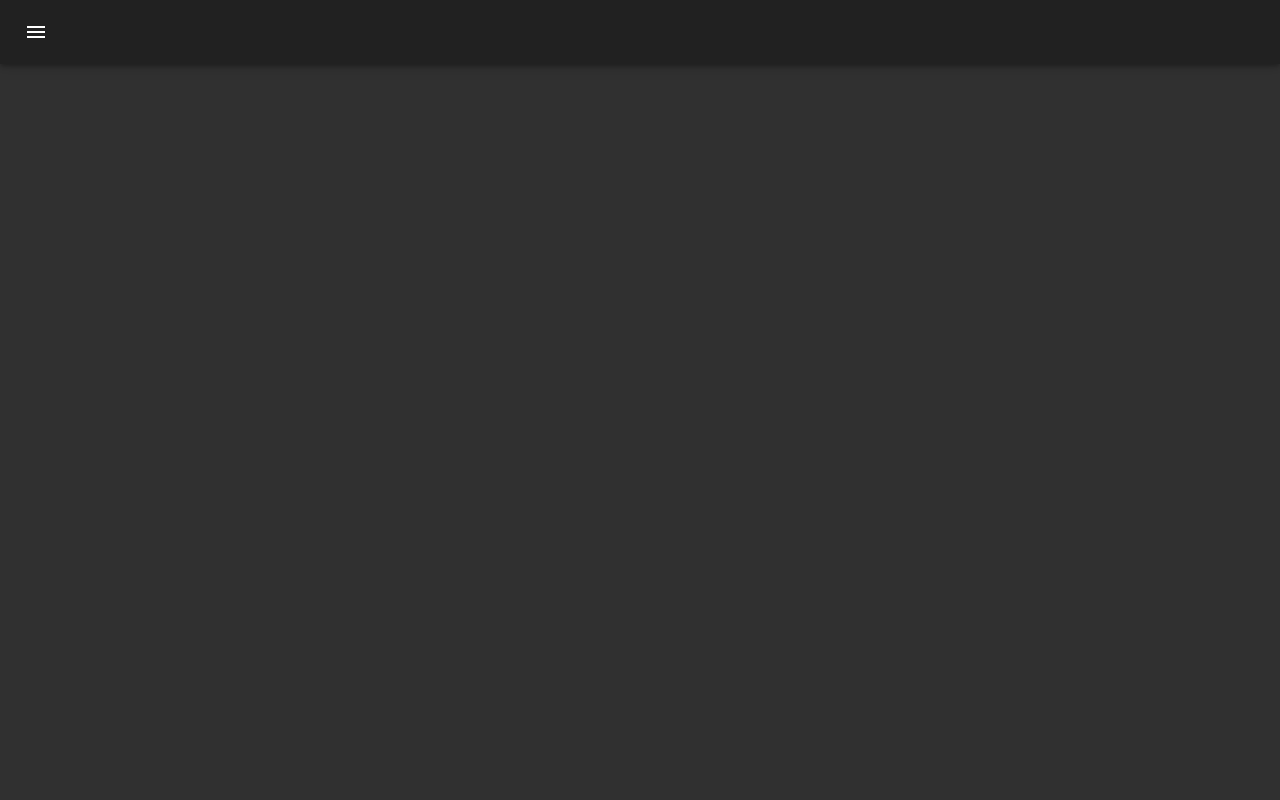
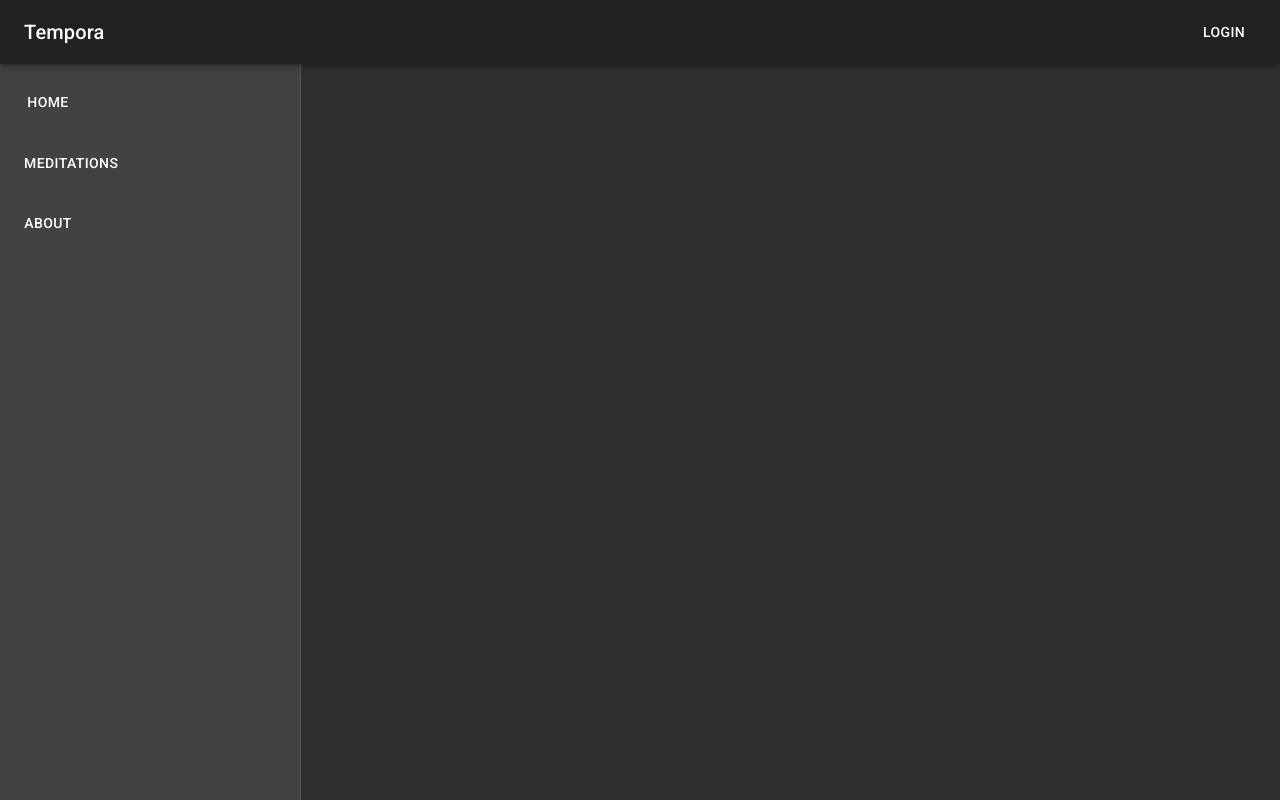
Before and after one commit to mapoulos/tempora, a React (Vite) app in the folder web/: page / in a window 1280 px wide. Built offline with nearby package versions, Linux system fonts and the light colour scheme; no server answers.

Commit message:
resolve #7. meditation selector done. fixed the breakpoints and handling of the drawer so that we are always open on desktop.

```diff
--- a/web/src/App.tsx
+++ b/web/src/App.tsx
@@ -1,28 +1,43 @@
-import { Box, Card, CardContent, CardHeader, IconButton, Drawer, Link, Button, Container} from "@material-ui/core";
+import {
+  IconButton,
+  Drawer,
+  Button,
+  Container,
+  Typography,
+  Hidden,
+  WithWidth,
+  isWidthUp,
+  CssBaseline,
+} from "@material-ui/core";
 
 import React, { useState } from "react";
 import "./App.css";
 import { MeditationTable } from "./features/meditation/MeditationTable";
 import { AppBar } from "@material-ui/core";
-import { BrowserRouter as Router, Switch, Route, Link as RouterLink } from "react-router-dom";
-import { createStyles, makeStyles, Theme } from '@material-ui/core/styles';
-import MenuIcon from '@material-ui/icons/Menu';
-import Toolbar from '@material-ui/core/Toolbar';
-import List from '@material-ui/core/List';
-import ListItem from '@material-ui/core/ListItem';
-import ListItemText from '@material-ui/core/ListItemText';
+import {
+  BrowserRouter as Router,
+  Switch,
+  Route,
+  Link as RouterLink,
+} from "react-router-dom";
+import { createStyles, makeStyles, Theme } from "@material-ui/core/styles";
+import MenuIcon from "@material-ui/icons/Menu";
+import Toolbar from "@material-ui/core/Toolbar";
+import List from "@material-ui/core/List";
+import ListItem from "@material-ui/core/ListItem";
+import ListItemText from "@material-ui/core/ListItemText";
 import About from "./features/about/About";
 import { MeditationTimer } from "./features/meditation/MeditationTimer";
-
-
+import withWidth from "@material-ui/core/withWidth";
 
 const useStyles = makeStyles((theme: Theme) =>
   createStyles({
     root: {
       flexGrow: 1,
-      position: 'absolute',
-      height: '100%',
-      width: "100%"
+      position: "absolute",
+      display: "flex",
+      height: "100%",
+      width: "100%",
     },
     menuButton: {
       marginRight: theme.spacing(2),
@@ -32,40 +47,114 @@ const useStyles = makeStyles((theme: Theme) =>
     },
     toolbar: {
       background: theme.palette.grey[900],
-      marginBottom: 20
+      // marginBottom: 20,
+      zIndex: theme.zIndex.drawer + 1,
     },
     list: {
       width: 300,
     },
     container: {
-      maxWidth: 1000,
-      height: "100%"
+      flexGrow: 1,
+      padding: theme.spacing(3)
+    },
+    drawer: {
+      flexShrink: 0,
+      width: 300
+    },
+    drawerContainer: {
+      overflow: 'auto'
+    },
+    content: {
+      flexGrow: 1,
+      padding: theme.spacing(3)
     }
-  }),
+  })
 );
 
-function App() {
+function App(props: WithWidth) {
   const classes = useStyles();
+  const { width } = props;
+  const [isDrawerOpen, setDrawerOpen] = useState(false);
 
-  const [isDrawerOpen, setDrawerOpen] = useState(false)
-
-  const toggleDrawer = () => { isDrawerOpen ? setDrawerOpen(false) : setDrawerOpen(true)}
+  // on medium and higher, have the drawer always open.
+  // on 'sm' and 'xs' use the hamburger icon
+  const drawerVariant = isWidthUp("md", width) ? "permanent" : "temporary";
+  const toggleDrawer = () => {
+    isDrawerOpen ? setDrawerOpen(false) : setDrawerOpen(true);
+  };
 
   return (
     <Router>
       <div className={classes.root}>
+        <CssBaseline />
         <AppBar position="fixed" className={classes.toolbar}>
           <Toolbar>
-          <IconButton edge="start" className={classes.menuButton} aria-label="menu" onClick={toggleDrawer}><MenuIcon /></IconButton>
-          <Drawer open={isDrawerOpen} onClose={toggleDrawer}>
-            <List className={classes.list}>
-              <ListItem><ListItemText><Button component={RouterLink} to="/" onClick={() => toggleDrawer()}>Home</Button></ListItemText></ListItem>
-              <ListItem><ListItemText><Button component={RouterLink} to="/meditations" onClick={() => toggleDrawer()}>Meditations</Button></ListItemText></ListItem>
-              <ListItem><ListItemText><Button component={RouterLink} to="/about" onClick={() => toggleDrawer()}>About</Button></ListItemText></ListItem>
-              </List>
-          </Drawer>
+            <Hidden mdUp>
+              <IconButton
+                edge="start"
+                className={classes.menuButton}
+                aria-label="menu"
+                onClick={toggleDrawer}
+              >
+                <MenuIcon />
+              </IconButton>
+            </Hidden>
+            <Typography variant="h6" className={classes.title}>
+              Tempora
+            </Typography>
+            <Button color="inherit">Login</Button>
           </Toolbar>
         </AppBar>
+        <Drawer
+          variant={drawerVariant}
+          open={isDrawerOpen}
+          onClose={toggleDrawer}
+          className={classes.drawer}
+        >
+          <div className={classes.drawerContainer}>
+          <Toolbar className={classes.toolbar}>
+            <Typography variant="h6" className={classes.title}>
+              Tempora
+            </Typography>
+          </Toolbar>
+          <List className={classes.list}>
+            <ListItem>
+              <ListItemText>
+                <Button
+                  component={RouterLink}
+                  to="/"
+                  onClick={() => toggleDrawer()}
+                >
+                  Home
+                </Button>
+              </ListItemText>
+            </ListItem>
+            <ListItem>
+              <ListItemText>
+                <Button
+                  component={RouterLink}
+                  to="/meditations"
+                  onClick={() => toggleDrawer()}
+                >
+                  Meditations
+                </Button>
+              </ListItemText>
+            </ListItem>
+            <ListItem>
+              <ListItemText>
+                <Button
+                  component={RouterLink}
+                  to="/about"
+                  onClick={() => toggleDrawer()}
+                >
+                  About
+                </Button>
+              </ListItemText>
+            </ListItem>
+          </List>
+          </div>
+        </Drawer>
+        {/* <main className={classes.content}> */}
         <Container className={classes.container}>
           <Switch>
             <Route path="/about">
@@ -79,10 +168,10 @@ function App() {
             </Route>
           </Switch>
         </Container>
-
+        {/* </main> */}
       </div>
     </Router>
   );
 }
 
-export default App;
+export default withWidth()(App);
--- a/web/src/features/meditation/MeditationTimer.tsx
+++ b/web/src/features/meditation/MeditationTimer.tsx
@@ -245,7 +245,7 @@ export function MeditationTimer() {
     window.addEventListener("keyup", keyUpListener);
 
     return () => window.removeEventListener("keyup", keyUpListener);
-  }, [sessionLength, currentMeditation]);
+  }, [sessionLength, currentMeditation, isTimerRunning]);
 
   // swipe handlers
   const handlers = useSwipeable({
```
Lines whose indentation alone changed are shown as unchanged.
